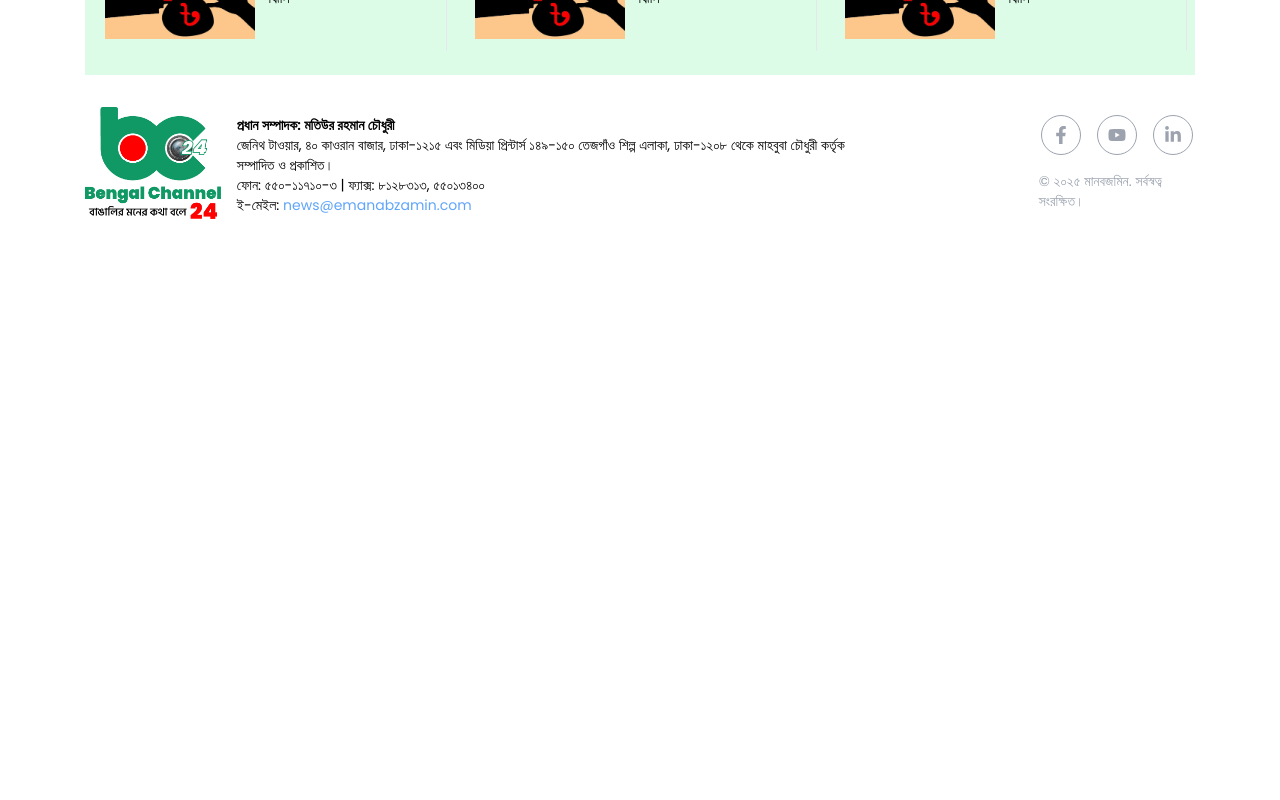
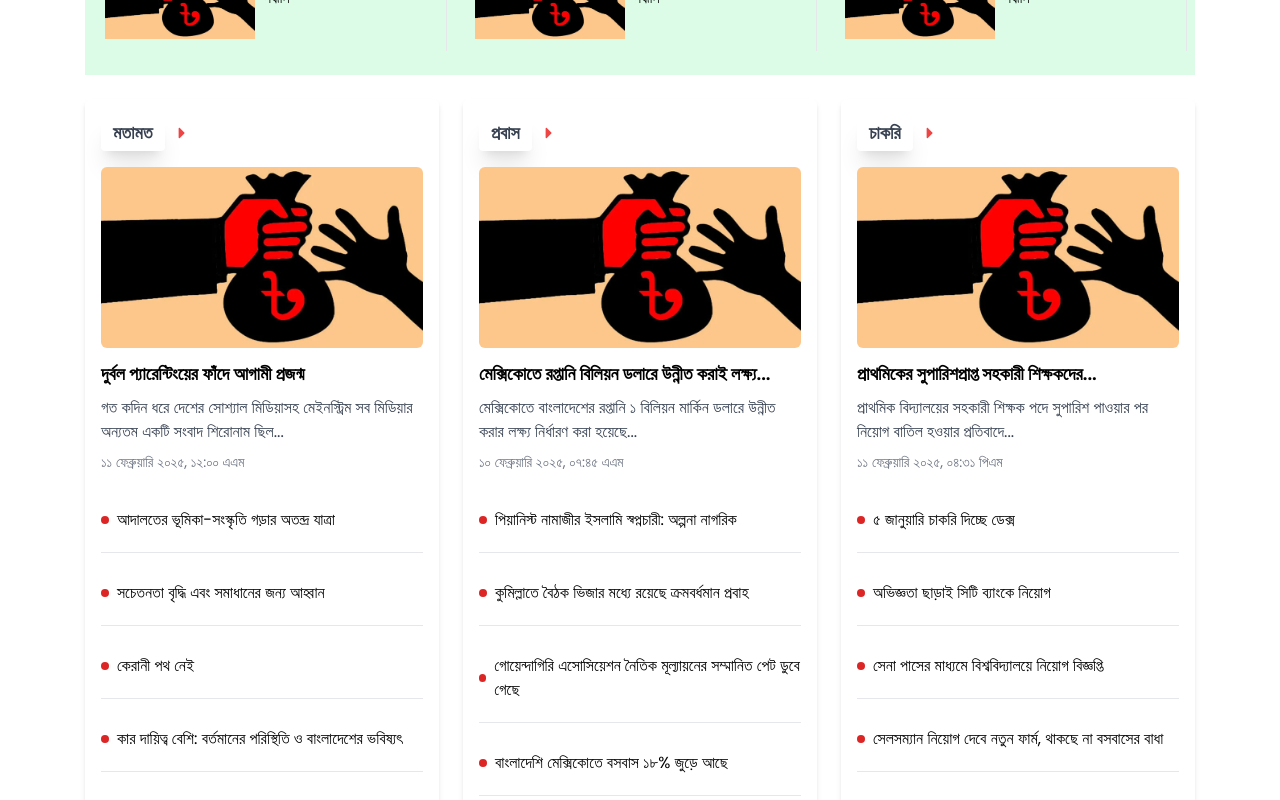
Before and after one commit to AbdulMalek-swe/zan.bengal.news_paper, a Next.js app: page / in a window 1280 px wide. Shown: the part 2720-3520 px from the top of the page. Before the commit the page ends 2971 px from the top, so only its background shows below. Built offline with nearby package versions, Linux system fonts and the light colour scheme.

Commit message:
three part

```diff
--- a/src/components/news-layout/index.jsx
+++ b/src/components/news-layout/index.jsx
@@ -1,5 +1,5 @@
 import Image from "next/image";
-import { FaChevronDown } from "react-icons/fa";
+import { FaCaretRight, FaChevronDown } from "react-icons/fa";
 import Link from "next/link";
 
 const articles = [
@@ -127,10 +127,11 @@ export const Entertainment = () => {
 
         <div className="md:col-span-2 border-e pe-2  ">
           <div className="relative  mb-3  ">
-            <Image height={300} width={600}
+            <Image
+              height={300}
+              width={600}
               src="/images/img.webp"
               alt="Main News"
-
               className="rounded-md w-full h-full object-cover"
             />
           </div>
@@ -140,8 +141,8 @@ export const Entertainment = () => {
               শাহরুখ খানসহ বড় তারকাদের নাটকের দাম নিয়ে বিস্তারিত বড় তারকাদের
               নাটকের দাম নিয়ে বিস্তারিত বড় তারকাদের নাটকের দাম নিয়ে বিস্তারিতবড়
               তারকাদের নাটকের দাম নিয়ে বিস্তারিতবড় তারকাদের নাটকের দাম নিয়ে
-            বিস্তারিতবড় তারকাদের নাটকের দাম নিয়ে বিস্তারিতবড় তারকাদের নাটকের দাম
-            নিয়ে বিস্তারিতবড় তারকাদের নাটকের দাম নিয়ে বিস্তারিতবড় তারকাদের
+              বিস্তারিতবড় তারকাদের নাটকের দাম নিয়ে বিস্তারিতবড় তারকাদের নাটকের
+              দাম নিয়ে বিস্তারিতবড় তারকাদের নাটকের দাম নিয়ে বিস্তারিতবড় তারকাদের
               নাটকের দাম নিয়ে বিস্তারিত...
             </p>
           </div>
@@ -151,7 +152,10 @@ export const Entertainment = () => {
         <div className=" rounded-md">
           <div className="space-y-4">
             {[...Array(2)].map((_, index) => (
-              <div key={index} className="grid grid-cols-1 gap-2 border-b pb-2 ">
+              <div
+                key={index}
+                className="grid grid-cols-1 gap-2 border-b pb-2 "
+              >
                 <Image
                   src="/images/img.webp"
                   width={80}
@@ -188,3 +192,82 @@ export const Entertainment = () => {
     </div>
   );
 };
+export const ThreeCategory = () => {
+  const newsData = [
+    {
+      category: "মতামত",
+      title: "দুর্বল প্যারেন্টিংয়ের ফাঁদে আগামী প্রজন্ম",
+      description:
+        "গত কদিন ধরে দেশের সোশ্যাল মিডিয়াসহ মেইনস্ট্রিম সব মিডিয়ার অন্যতম একটি সংবাদ শিরোনাম ছিল...",
+      image: "/images/img.webp",
+      date: "১১ ফেব্রুয়ারি ২০২৫, ১২:০০ এএম",
+      links: [
+        "আদালতের ভূমিকা-সংস্কৃতি গড়ার অতন্দ্র যাত্রা",
+        "সচেতনতা বৃদ্ধি এবং সমাধানের জন্য আহ্বান",
+        "কেরানী পথ নেই",
+        "কার দায়িত্ব বেশি: বর্তমানের পরিস্থিতি ও বাংলাদেশের ভবিষ্যৎ",
+      ],
+    },
+    {
+      category: "প্রবাস",
+      title: "মেক্সিকোতে রপ্তানি বিলিয়ন ডলারে উন্নীত করাই লক্ষ্য...",
+      description:
+        "মেক্সিকোতে বাংলাদেশের রপ্তানি ১ বিলিয়ন মার্কিন ডলারে উন্নীত করার লক্ষ্য নির্ধারণ করা হয়েছে...",
+      image: "/images/img.webp",
+      date: "১০ ফেব্রুয়ারি ২০২৫, ০৭:৪৫ এএম",
+      links: [
+        "পিয়ানিস্ট নামাজীর ইসলামি স্বপ্নচারী: অল্পনা নাগরিক",
+        "কুমিল্লাতে বৈঠক ভিজার মধ্যে রয়েছে ক্রমবর্ধমান প্রবাহ",
+        "গোয়েন্দাগিরি এসোসিয়েশন নৈতিক মূল্যায়নের সম্মানিত পেট ডুবে গেছে",
+        "বাংলাদেশি মেক্সিকোতে বসবাস ১৮% জুড়ে আছে",
+      ],
+    },
+    {
+      category: "চাকরি",
+      title: "প্রাথমিকের সুপারিশপ্রাপ্ত সহকারী শিক্ষকদের...",
+      description:
+        "প্রাথমিক বিদ্যালয়ের সহকারী শিক্ষক পদে সুপারিশ পাওয়ার পর নিয়োগ বাতিল হওয়ার প্রতিবাদে...",
+      image: "/images/img.webp",
+      date: "১১ ফেব্রুয়ারি ২০২৫, ০৪:৩১ পিএম",
+      links: [
+        "৫ জানুয়ারি চাকরি দিচ্ছে ডেক্স",
+        "অভিজ্ঞতা ছাড়াই সিটি ব্যাংকে নিয়োগ",
+        "সেনা পাসের মাধ্যমে বিশ্ববিদ্যালয়ে নিয়োগ বিজ্ঞপ্তি",
+        "সেলসম্যান নিয়োগ দেবে নতুন ফার্ম, থাকছে না বসবাসের বাধা",
+      ],
+    },
+  ];
+
+  return (
+    <div className="container mx-auto  py-6 grid grid-cols-1 md:grid-cols-3 gap-6">
+      {newsData.map((news, index) => (
+        <div key={index} className="bg-white shadow-md rounded-md p-4">
+          <div className="flex items-center gap-2 text-lg font-bold pb-4  ">
+            <span className=" text-gray-700 bg-white shadow-xl px-3 py-1 rounded">
+              {news?.category}{" "}
+            </span>
+            <FaCaretRight className="text-red-500" />
+          </div>
+          <Image
+            src={news.image}
+            width={400}
+            height={250}
+            className="rounded-md"
+            alt={news.title}
+          />
+          <h3 className="text-lg font-semibold mt-3">{news.title}</h3>
+          <p className="text-gray-700 mt-2">{news.description}</p>
+          <p className="text-gray-500 text-sm mt-2">{news.date}</p>
+          <ul className="mt-4 space-y-2  text-base">
+            {news.links.map((link, idx) => (
+              <Link href={''} key={idx} className="flex py-5 border-b items-center gap-2">
+                <span className="h-2 w-2 bg-red-600 rounded-full"></span>
+                {link}
+              </Link>
+            ))}
+          </ul>
+        </div>
+      ))}
+    </div>
+  );
+};
--- a/src/pages/index.js
+++ b/src/pages/index.js
@@ -1,6 +1,6 @@
 import FacebookPage from "@/components/faccebook-page/facebookPage";
 import HeadlineSlider from "@/components/headline";
-import { Entertainment, NewsLayout } from "@/components/news-layout";
+import { Entertainment, NewsLayout, ThreeCategory } from "@/components/news-layout";
 import VideoSection from "@/components/youtube-video";
 import Image from "next/image";
 import Link from "next/link";
@@ -108,6 +108,7 @@ export default function Home() {
       {/* Category section */}
       <NewsLayout/>
       <Entertainment/>
+      <ThreeCategory/>
     </main>
   );
 }
```
Lines whose indentation alone changed are shown as unchanged.
